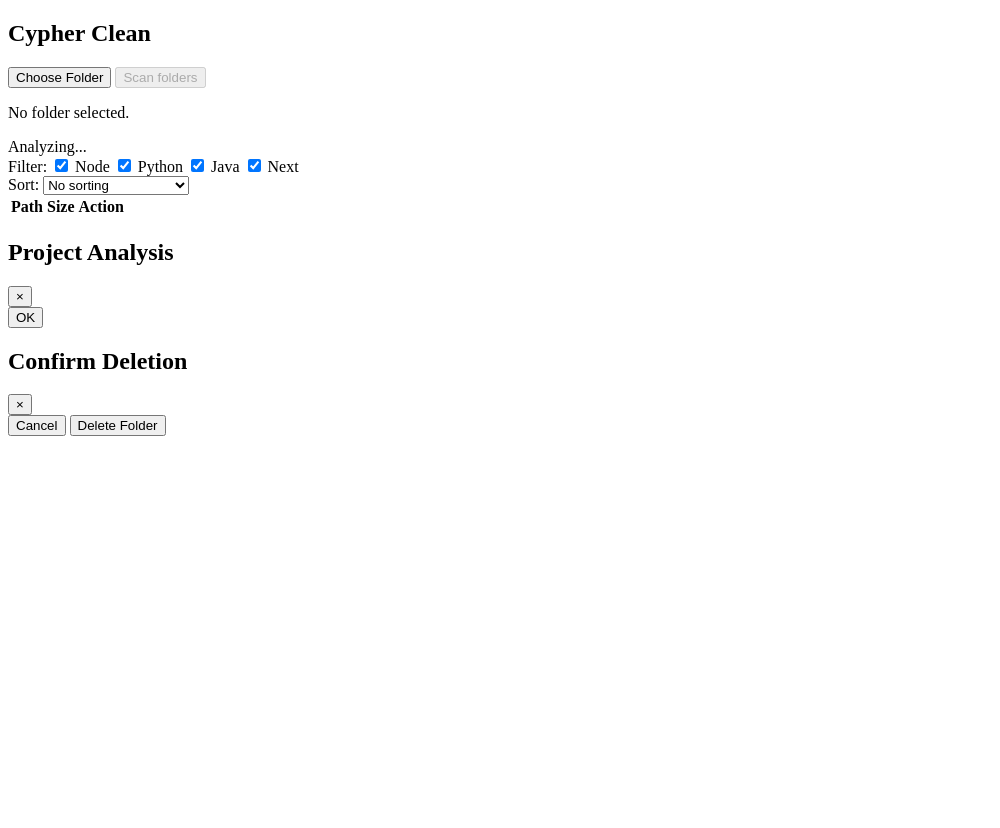
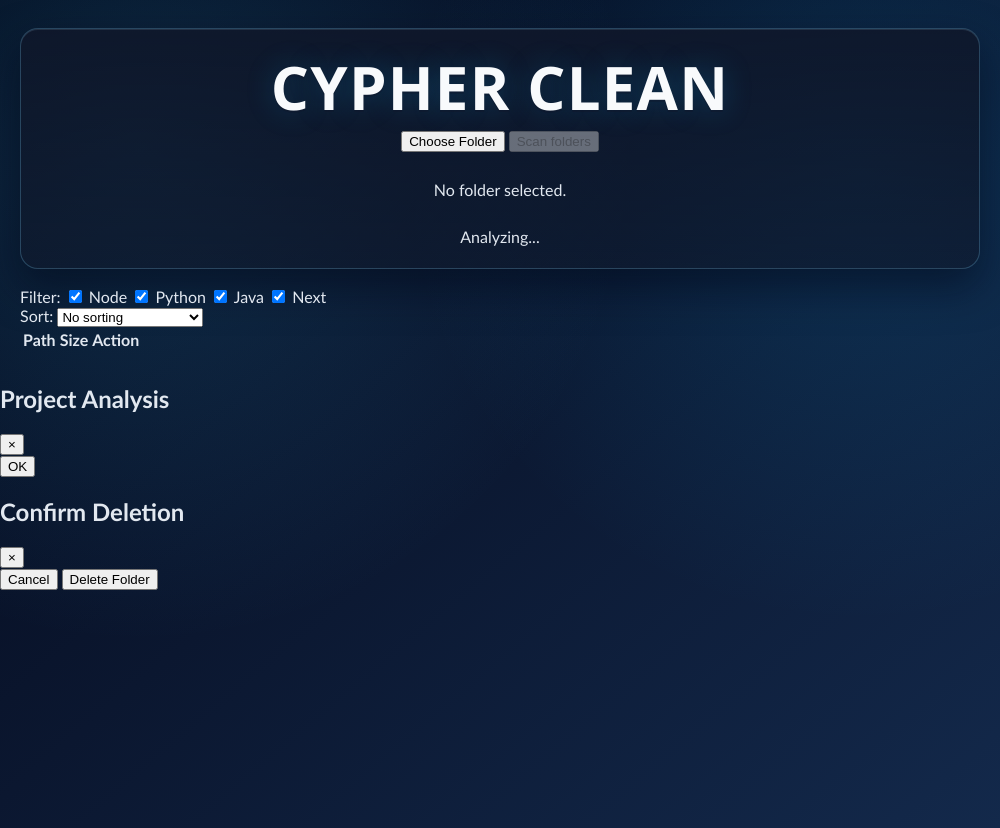
Before and after one commit to Tharindu-Nimsara/Cypher-Clean, an Electron app: page frontend/index.html in a window 1000 px wide. Before the commit the page ends 800 px from the top, so only its background shows below. Drawn offline with Linux system fonts and the light colour scheme.

Commit message:
initial CSS styling

```diff
--- a/frontend/style.css
+++ b/frontend/style.css
@@ -1 +1,47 @@
-/*css file*/
+body {
+	margin: 0;
+	font-family: "Trebuchet MS", "Segoe UI", sans-serif;
+	background:
+		radial-gradient(circle at 14% 18%, rgba(56, 189, 248, 0.18), transparent 45%),
+		radial-gradient(circle at 86% 20%, rgba(14, 165, 233, 0.16), transparent 42%),
+		linear-gradient(140deg, #020617 0%, #0b1730 48%, #13294b 100%);
+	color: #e2e8f0;
+	min-height: 100vh;
+}
+
+.container {
+	max-width: 960px;
+	margin: 28px auto 32px;
+	padding: 0 16px;
+}
+
+.hero-panel {
+	display: flex;
+	flex-direction: column;
+	align-items: center;
+	text-align: center;
+	gap: 12px;
+	padding: 28px 20px 22px;
+	margin-bottom: 18px;
+	border: 1px solid rgba(125, 211, 252, 0.24);
+	border-radius: 18px;
+	background:
+		linear-gradient(180deg, rgba(15, 23, 42, 0.88), rgba(15, 23, 42, 0.62));
+	box-shadow:
+		0 18px 40px rgba(2, 6, 23, 0.52),
+		inset 0 1px 0 rgba(186, 230, 253, 0.12);
+	animation: heroFadeIn 360ms ease-out;
+}
+
+h1 {
+	margin: 0;
+	color: #f8fafc;
+	font-family: "Aptos Display", "Bahnschrift", "Segoe UI", sans-serif;
+	font-size: clamp(38px, 7vw, 60px);
+	line-height: 1.02;
+	letter-spacing: 0.02em;
+	text-transform: uppercase;
+	text-shadow:
+		0 2px 0 rgba(15, 23, 42, 0.45),
+		0 0 28px rgba(14, 165, 233, 0.26);
+}
```
